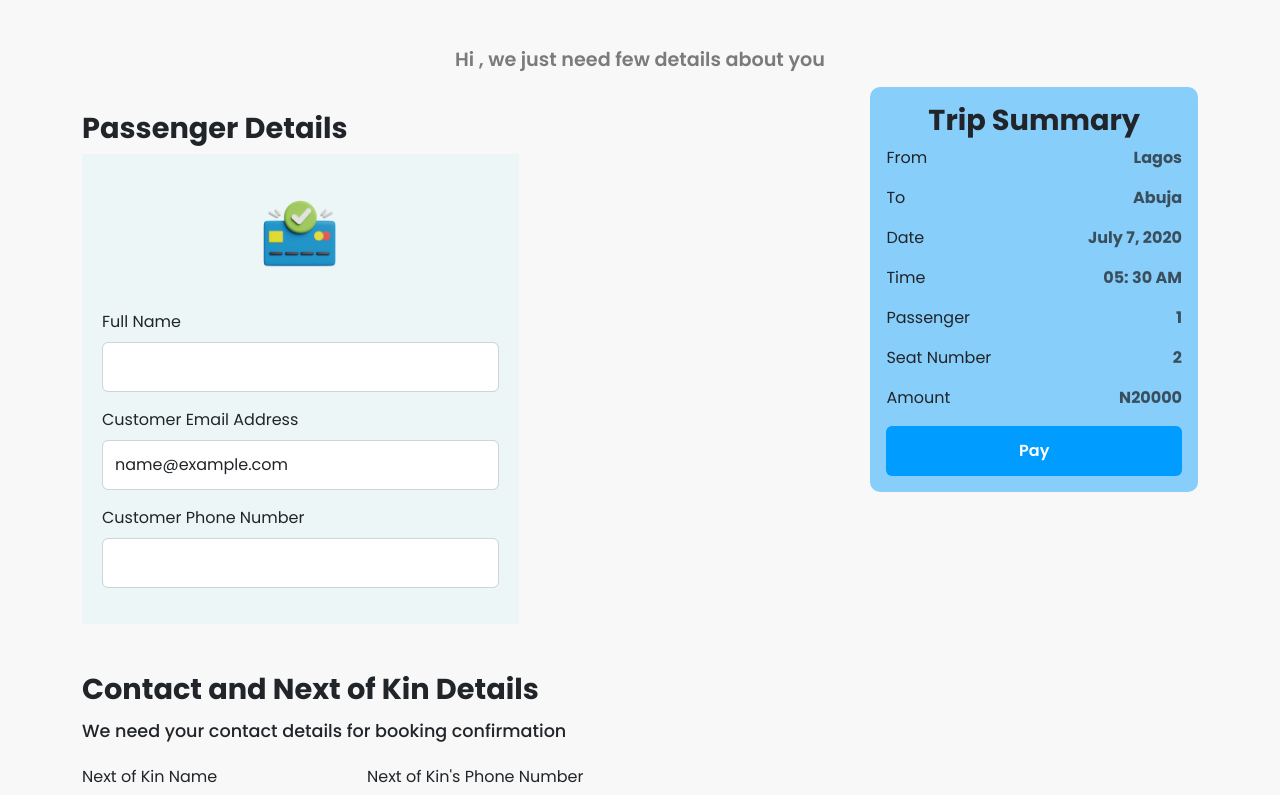
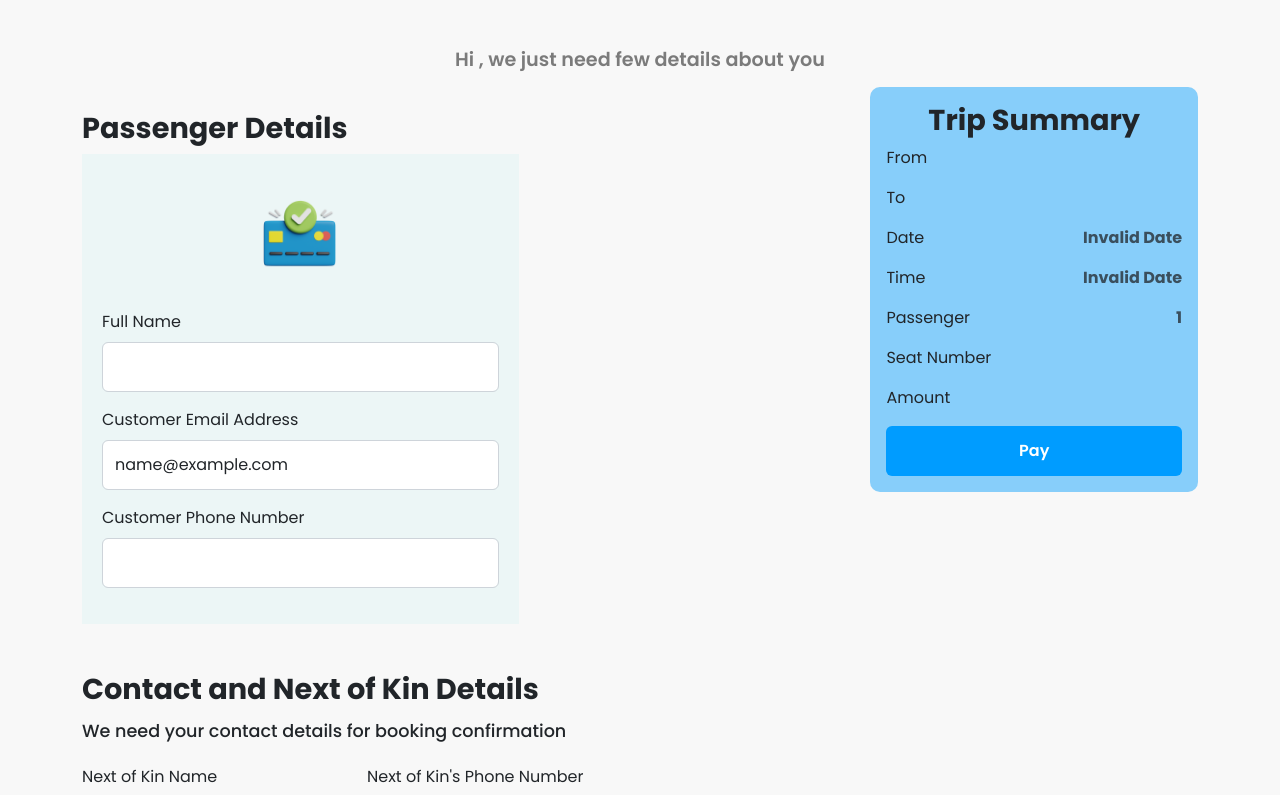
Before and after one commit to Cyber9jaDev/Car-Booking-System, a React (Vite) app in the folder client/: page /passenger-details in a window 1280 px wide. Shown: the top 795 px of the page. Built offline with nearby package versions, Linux system fonts and the light colour scheme; sample sign-in values are in the browser's storage.

Commit message:
updated trip summary

```diff
--- a/client/src/components/users/TicketSelect.tsx
+++ b/client/src/components/users/TicketSelect.tsx
@@ -15,7 +15,7 @@ interface TripDataType {
   bookedSeats: number[]
 }
 
-const TicketSelect = ({ busType, travellingFrom, travellingTo, availableSeats, bookedSeats, price, _id }: TripDataType) => {
+const TicketSelect = ({ busType, travellingFrom, travellingTo, availableSeats, bookedSeats, price, _id, departureDate }: TripDataType) => {
   const { setBookingState } = useContext(BookingContext);
 
   return (
@@ -37,7 +37,15 @@ const TicketSelect = ({ busType, travellingFrom, travellingTo, availableSeats, b
             onClick={() => {
               localStorage.setItem('selectedSeatNo', JSON.stringify(null));
               localStorage.setItem('selectedBus', JSON.stringify({ busType, availableSeats, _id, bookedSeats }));
-              setBookingState(prev => ({...prev, selectedSeatNo: null, isOpenModal: true, selectedBus: { busType, availableSeats, _id, bookedSeats }}))
+              localStorage.setItem("bookedData", JSON.stringify({ travellingFrom, travellingTo, departureDate, price }))
+              setBookingState(prev => (
+                {
+                  ...prev,
+                  selectedSeatNo: null,
+                  isOpenModal: true,
+                  bookedData: { travellingFrom, travellingTo, departureDate, price },
+                  selectedBus: { busType, availableSeats, _id, bookedSeats }
+                }));
               }}>
             View Seats
           </button>
--- a/client/src/components/users/TicketsList.tsx
+++ b/client/src/components/users/TicketsList.tsx
@@ -1,7 +1,7 @@
 import { useCallback, useContext, useEffect } from 'react';
 import '../../sass/booking.scss';
 import TicketSelect from './TicketSelect';
-import { BookingContext, TicketType } from '../../contexts/BookingContext';
+import { BookingContext, BookingType } from '../../contexts/BookingContext';
 import Modal from '../modal/Modal';
 import SeatModal from '../modal/SeatModal';
 
@@ -18,7 +18,7 @@ const TicketsList = () => {
       <section id='bus__selection' className='py-5'>
         <div className="container-lg">
           <div className="row">
-            { trips.map(( trip:TicketType ) => <TicketSelect key={trip._id} { ...trip } /> ) }
+            { trips.map(( trip:BookingType ) => <TicketSelect key={trip._id} { ...trip } /> ) }
           </div>
         </div>
 
--- a/client/src/contexts/BookingContext.tsx
+++ b/client/src/contexts/BookingContext.tsx
@@ -3,8 +3,7 @@ import UserService from '../services/UserService';
 
 type ChildrenType = { children?: ReactElement | ReactElement[]}
 
-
-export type TicketType = {
+export type BookingType = {
   _id: string,
   busType: string,
   travellingFrom: string,
@@ -18,21 +17,26 @@ export type TicketType = {
 type BookingStateType = {
   selectedSeatNo: number | null,
   isOpenModal: boolean,
-  trips: TicketType[],
-  selectedBus:Pick< TicketType, 'busType' | 'bookedSeats' | 'availableSeats' | '_id'> | null
+  trips: BookingType[],
+  selectedBus:Pick<BookingType, 'busType' | 'bookedSeats' | 'availableSeats' | '_id'> | null,
+  bookedData: Pick<BookingType, 'travellingFrom' | 'travellingTo' | 'price' | 'departureDate'> | null
 }
 
 const selectedBus: string | null = localStorage.getItem('selectedBus');
-const parsedSelectedBus : Pick< TicketType, 'busType' | 'bookedSeats' | 'availableSeats' | '_id'> | null = selectedBus ? JSON.parse(selectedBus) : null;
+const parsedSelectedBus : Pick<BookingType, 'busType' | 'bookedSeats' | 'availableSeats' | '_id'> | null = selectedBus ? JSON.parse(selectedBus) : null;
 
 const selectedSeatNo : string | null = localStorage.getItem("selectedSeatNo");
 const parsedSelectedSeatNo : number | null = selectedSeatNo ? JSON.parse(selectedSeatNo) : null;
+
+const bookedData: string | null = localStorage.getItem("bookedData");
+const parsedBookedData : Pick<BookingType, 'travellingFrom' | 'travellingTo' | 'price' | 'departureDate'> | null = bookedData ? JSON.parse(bookedData) : null
 
 const initBookingState: BookingStateType = {
   isOpenModal: false,
   trips: [],
   selectedBus: parsedSelectedBus,
   selectedSeatNo: parsedSelectedSeatNo as number | null,
+  bookedData: parsedBookedData
 }
 
 type BookingContextType = {
@@ -52,16 +56,7 @@ export const BookingContextProvider = ({ children }: ChildrenType) : ReactElemen
 
   const openModal = () => { setBookingState(prev => ({ ...prev, isOpenModal: true }))}
 
-  // const closeModal = (option?: boolean) => {
-  //   if(option){
-  //     setBookingState(prev => ({ ...prev, isOpenModal: false, selectedSeatNo: null }))
-  //   } else{
-  //     setBookingState(prev => ({ ...prev, isOpenModal: false }))
-  //   }
-  // }
-
   const closeModal = () => { setBookingState(prev => ({ ...prev, isOpenModal: false }))}
-
 
   const getTicketsList = async() => {
     try {
--- a/client/src/pages/users/PassengerDetails.tsx
+++ b/client/src/pages/users/PassengerDetails.tsx
@@ -8,8 +8,15 @@ import PaymentModal from '../../components/modal/PaymentModal';
 
 const PassengerDetails = () => {
   const {currentUser, setNextOfKin} = useContext(UserContext);
-  const {openModal, bookingState} = useContext(BookingContext);
-  console.log(bookingState);
+  const {openModal, bookingState: { bookedData, selectedSeatNo } } = useContext(BookingContext);
+
+
+  const getDepartureTime = (departureDate: string): string => {
+    return new Date(departureDate).toLocaleTimeString();
+  }
+  const getDepartureDay = (departureDate: string): string => {
+    return new Date(departureDate).toDateString();
+  }
 
   return (
     <main id='passenger-details' className='py-5'>
@@ -78,13 +85,13 @@ const PassengerDetails = () => {
             <div className="trip__summary-wrapper">
               <div>
                 <h3 className="text-center"> Trip Summary </h3>
-                <p className='w-100 d-flex'> <span>From</span> <span className='ms-auto fw-bold opacity-75'>Lagos</span></p>
-                <p className='w-100 d-flex'> <span>To</span> <span className='ms-auto fw-bold opacity-75'>Abuja</span></p>
-                <p className='w-100 d-flex'> <span>Date</span> <span className='ms-auto fw-bold opacity-75'>July 7, 2020</span></p>
-                <p className='w-100 d-flex'> <span>Time</span> <span className='ms-auto fw-bold opacity-75'>05: 30 AM</span></p>
+                <p className='w-100 d-flex'> <span>From</span> <span className='ms-auto fw-bold opacity-75'>{bookedData?.travellingFrom}</span></p>
+                <p className='w-100 d-flex'> <span>To</span> <span className='ms-auto fw-bold opacity-75'>{bookedData?.travellingTo}</span></p>
+                <p className='w-100 d-flex'> <span>Date</span> <span className='ms-auto fw-bold opacity-75'>{getDepartureDay(bookedData?.departureDate as string)}</span></p>
+                <p className='w-100 d-flex'> <span>Time</span> <span className='ms-auto fw-bold opacity-75'>{getDepartureTime(bookedData?.departureDate as string)}</span></p>
                 <p className='w-100 d-flex'> <span>Passenger</span> <span className='ms-auto fw-bold opacity-75'>1</span></p>
-                <p className='w-100 d-flex'> <span>Seat Number</span> <span className='ms-auto fw-bold opacity-75'>2</span></p>
-                <p className='w-100 d-flex'> <span>Amount</span> <span className='ms-auto fw-bold opacity-75'>N20000</span></p>
+                <p className='w-100 d-flex'> <span>Seat Number</span> <span className='ms-auto fw-bold opacity-75'>{selectedSeatNo}</span></p>
+                <p className='w-100 d-flex'> <span>Amount</span> <span className='ms-auto fw-bold opacity-75'>{bookedData?.price}</span></p>
                 <button onClick={openModal} className="btn w-100 pay">Pay</button>
               </div>
             </div>
```
